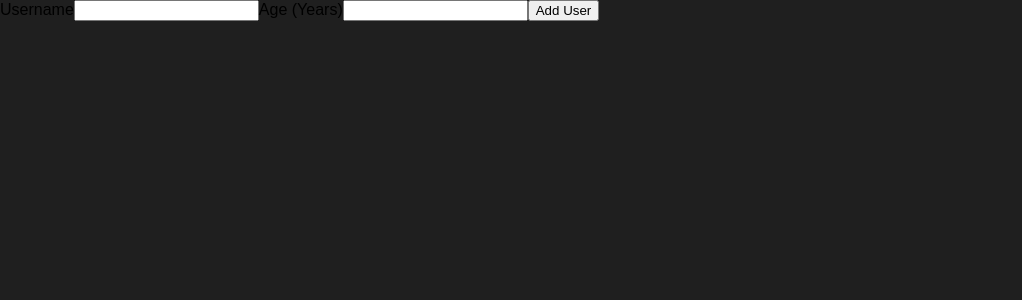
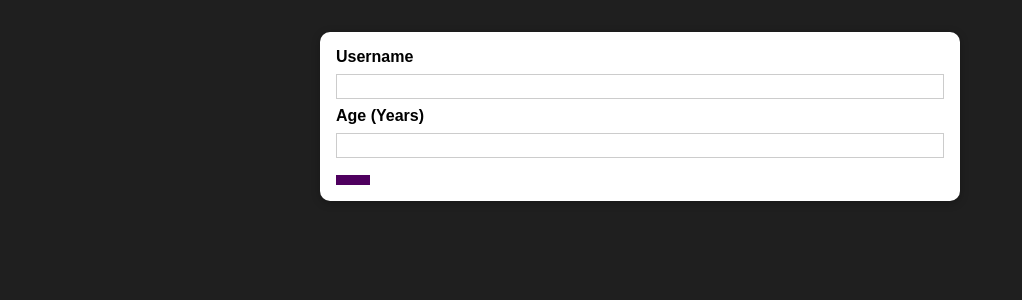
Before and after one commit to fredericreact/userList, a React (Create React App) app: page / in a window 1280 px wide. Shown: the top 300 px of the page, without its empty margins (0-1022 px from the left). Built offline with nearby package versions, Linux system fonts and the light colour scheme.

Commit message:
add reusable button component

```diff
--- /dev/null
+++ b/src/components/UI/Button.js
@@ -0,0 +1,15 @@
+import React from "react";
+
+import classes from './Button.module.css';
+
+
+const Button = (props) => {
+    return (
+        <button
+        className={classes.button}
+        type={props.type || 'button'}
+        onClick={props.onClick}></button>
+    )
+}
+
+export default Button;
--- /dev/null
+++ b/src/components/UI/Button.module.css
@@ -0,0 +1,18 @@
+.button {
+    font: inherit;
+    border: 1px solid #4f005f;
+    background: #4f005f;
+    color: white;
+    padding: 0.25rem 1rem;
+    cursor: pointer;
+  }
+
+  .button:hover,
+  .button:active {
+    background: #741188;
+    border-color: #741188;
+  }
+
+  .button:focus {
+    outline: none;
+  }
--- /dev/null
+++ b/src/components/UI/Card.js
@@ -0,0 +1,7 @@
+import React from 'react';
+import classes from './Card.module.css'
+const Card = (props) => {
+    return <div className={`${classes.card} ${props.className}`}>{props.children}</div>;
+}
+
+export default Card;
--- /dev/null
+++ b/src/components/UI/Card.module.css
@@ -0,0 +1,5 @@
+.card {
+    background: white;
+    box-shadow: 0 2px 8px rgba(0, 0, 0, 0.26);
+    border-radius : 10px;
+}
--- a/src/components/Users/AddUser.js
+++ b/src/components/Users/AddUser.js
@@ -1,4 +1,7 @@
 import React from 'react';
+import Card from '../UI/Card';
+import classes from './AddUser.module.css';
+import Button from '../UI/Button'
 
 const AddUser = (props) => {
 
@@ -6,13 +9,15 @@
         event.preventDefault();
     }
 return(
+    <Card className={classes.input}>
     <form onSubmit={addUserHandler}>
         <label htmlFor="username">Username</label>
         <input id="username" type="text"/>
         <label htmlFor="age">Age (Years)</label>
         <input id="age" type="number"/>
-        <button type="submit">Add User</button>
+        <Button type="submit">Add User</Button>
     </form>
+    </Card>
 )
 }
 
--- /dev/null
+++ b/src/components/Users/AddUser.module.css
@@ -0,0 +1,26 @@
+.input {
+    margin: 2rem auto;
+    padding: 1rem;
+    width: 90%;
+    max-width: 40rem;
+  }
+
+  .input label {
+    display: block;
+    font-weight: bold;
+    margin-bottom: 0.5rem;
+  }
+
+  .input input {
+    font: inherit;
+    display: block;
+    width: 100%;
+    border: 1px solid #ccc;
+    padding: 0.15rem;
+    margin-bottom: 0.5rem;
+  }
+
+  .input input:focus {
+    outline: none;
+    border-color: #4f005f;
+  }
```
